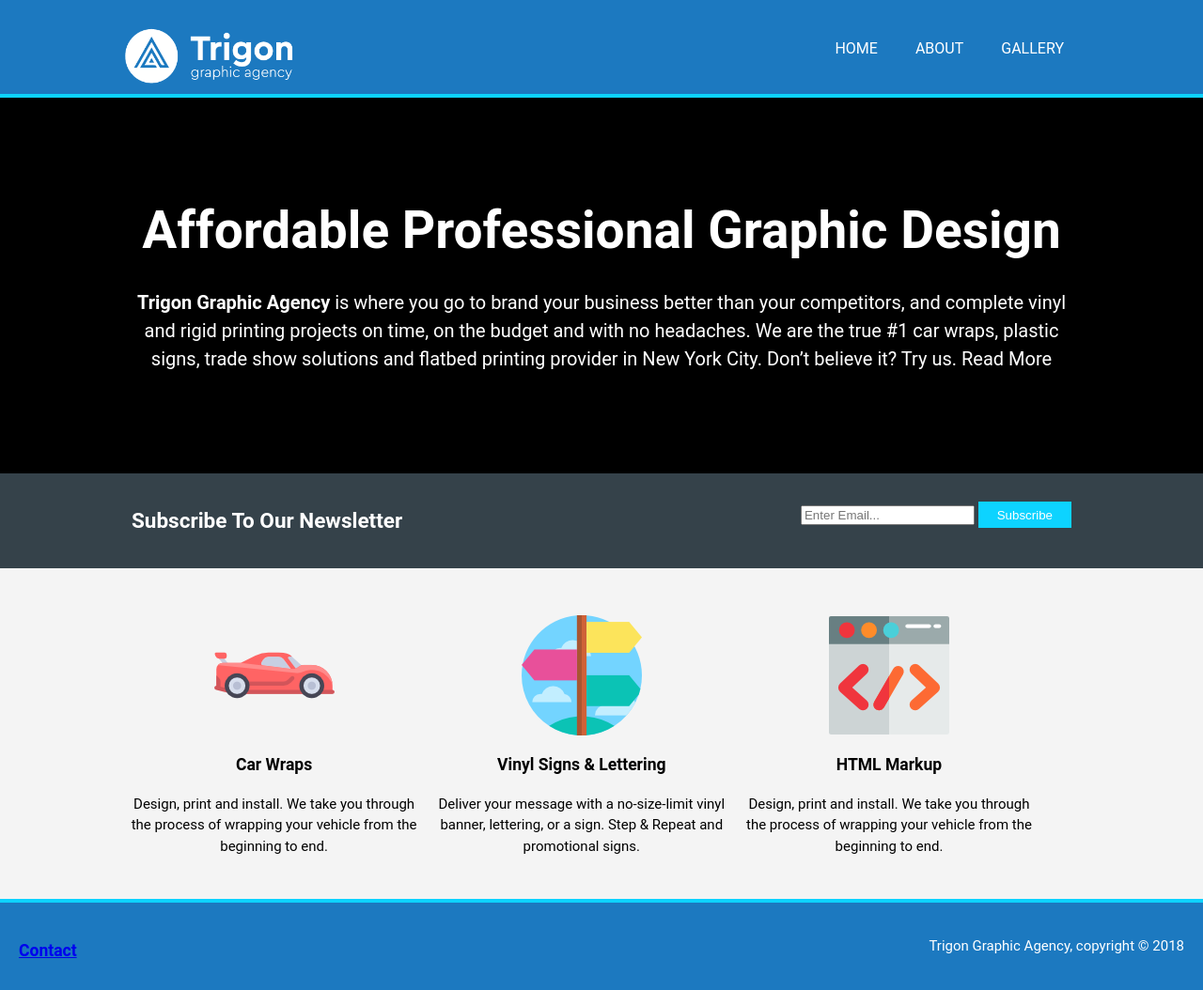
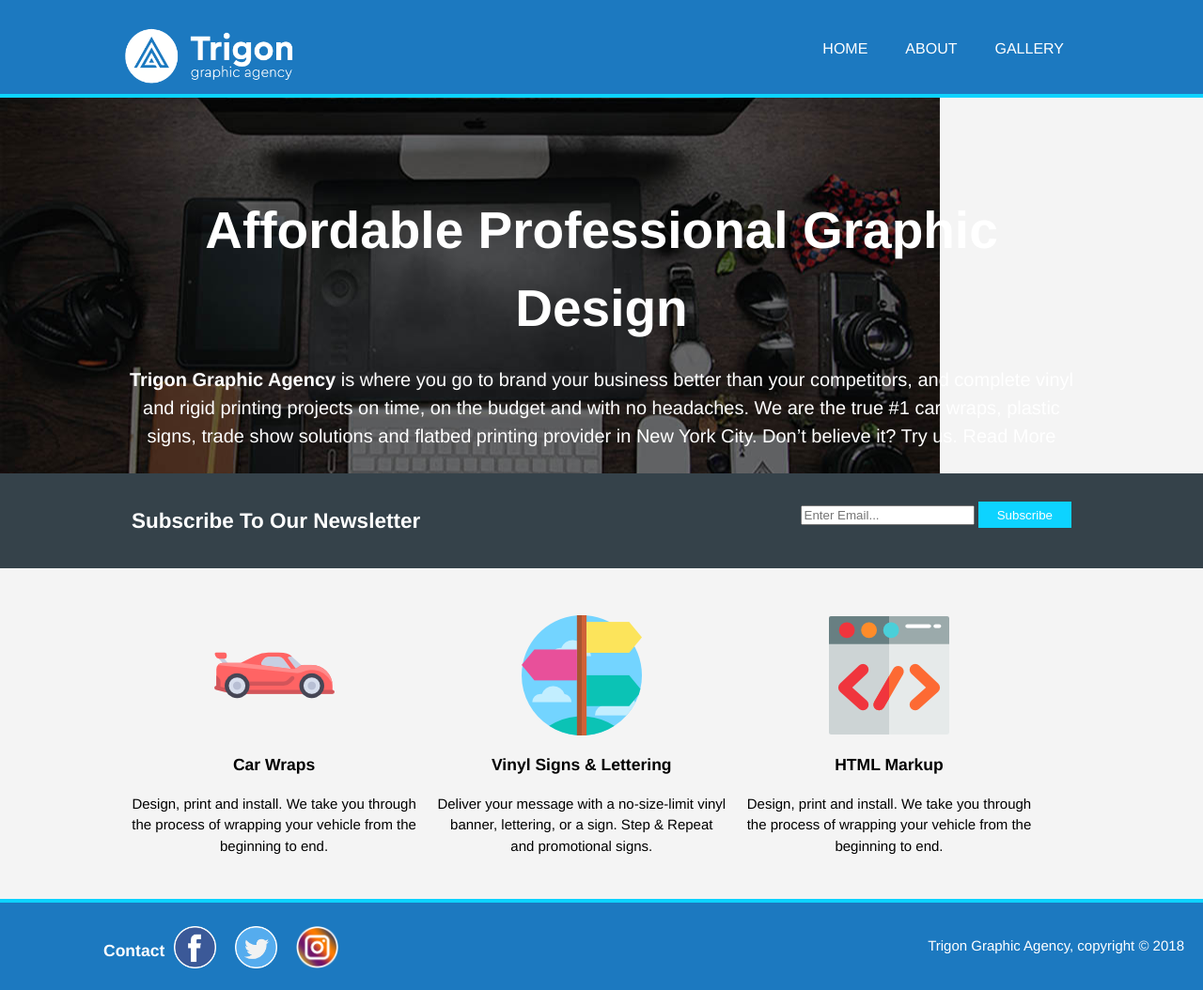
Before and after one commit to johanndesign/Midterm-project, a plain HTML site: page New/index.html in a window 1280 px wide. Shown: the whole page at 94% size. Drawn offline with Linux system fonts and the light colour scheme.

Commit message:
Add files via upload

```diff
--- a/New/css/style.css
+++ b/New/css/style.css
@@ -1,7 +1,7 @@
 body {
-    font: 15px/1.5 Roboto, Helvetica, sans-serif;
-    padding: 0px;
-    margin: 0px;
+    font: 15px/1.5 Helvetica, sans-serif;
+    padding: 0;
+    margin: 0;
     background-color: #f4f4f4;
 }
 
@@ -60,6 +60,7 @@ header #branding img {
     height: 60px;
     width: 190px;
     margin: 0;
+    padding: 0;
 }
 
 header nav {
@@ -76,7 +77,7 @@ header a:hover {
 
 #showcase {
     min-height: 400px;
-    background: #000000;
+    background: url('../img/wacom.jpg') no-repeat 0;
     text-align: center;
     color: #ffffff;
 }
@@ -118,6 +119,7 @@ header a:hover {
 
 #boxes {
     margin-top: 40px;
+
 }
 
 #boxes .box {
@@ -128,6 +130,8 @@ header a:hover {
 
 }
 
+/* Footer */
+
 footer {
     padding: 20px;
     margin-top: 20px;
@@ -137,8 +141,23 @@ footer {
     text-align: right;
 }
 
-footer h3{
-   float: left;
-    display: inline;
+
+footer h3 {
+    float: left;
     color: #ffffff;
+    text-decoration: none;
+    padding: 0 0px 0 90px;
 }
+
+footer p {
+    font-size: 15px;
+}
+
+footer #social img {
+    float: left;
+    height: 45px;
+    width: auto;
+    padding: 5px 10px;
+
+
+}
--- a/New/index.html
+++ b/New/index.html
@@ -15,7 +15,7 @@
     <header>
         <div class="container">
             <div id="branding">
-                <img src="./img/logo_header-04.png">
+                <a href="index.html"><img src="./img/logo_header-04.png"></a>
             </div>
             <nav>
                 <ul>
@@ -30,6 +30,7 @@
 
     <section id="showcase">
         <div class="container">
+
             <h1>Affordable Professional Graphic Design</h1>
             <p><strong>Trigon Graphic Agency</strong> is where you go to brand your business better than your competitors, and complete vinyl and rigid printing projects on time, on the budget and with no headaches. We are the true #1 car wraps, plastic signs, trade show solutions and flatbed printing provider in New York City. Don’t believe it? Try us. Read More</p>
         </div>
@@ -67,7 +68,13 @@
     </section>
 
     <footer>
-       <h3><a href="contact.html">Contact</a></h3>
+       <a href="contact.html" target="_blank"><h3>Contact</h3></a>
+       <div id="social">
+           <a href="https://www.facebook.com/" target="_blank"><img src="./img/facebook.png"></a>
+           <a href="https://www.twitter.com/" target="_blank"><img src="./img/twitter.png"></a>
+           <a href="https://www.instagram.com/" target="_blank"><img src="./img/instagram.png"></a>
+
+       </div>
         <p>Trigon Graphic Agency, copyright &copy; 2018</p>
     </footer>
 
```
Also changed, not shown: New/img/facebook.png (added), New/img/instagram.png (added), New/img/twitter.png (added), New/img/wacom.jpg (added).
